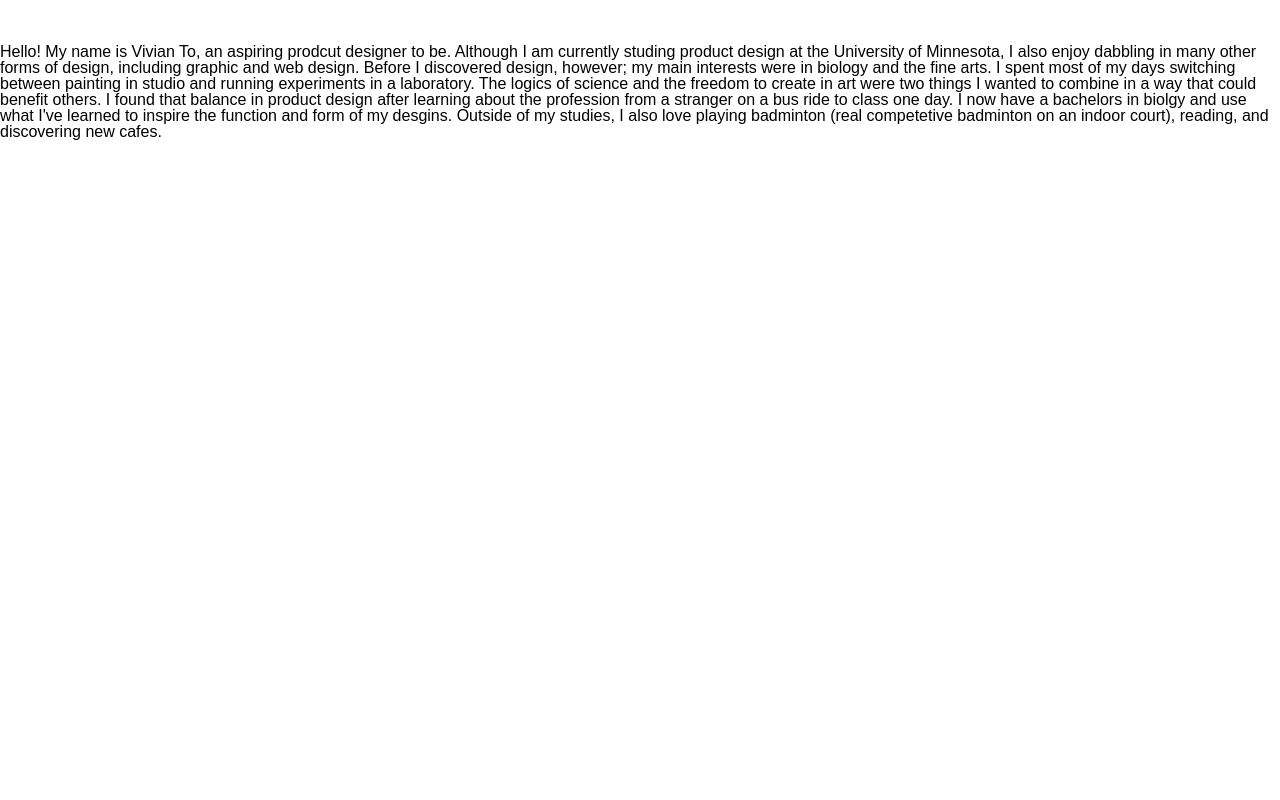
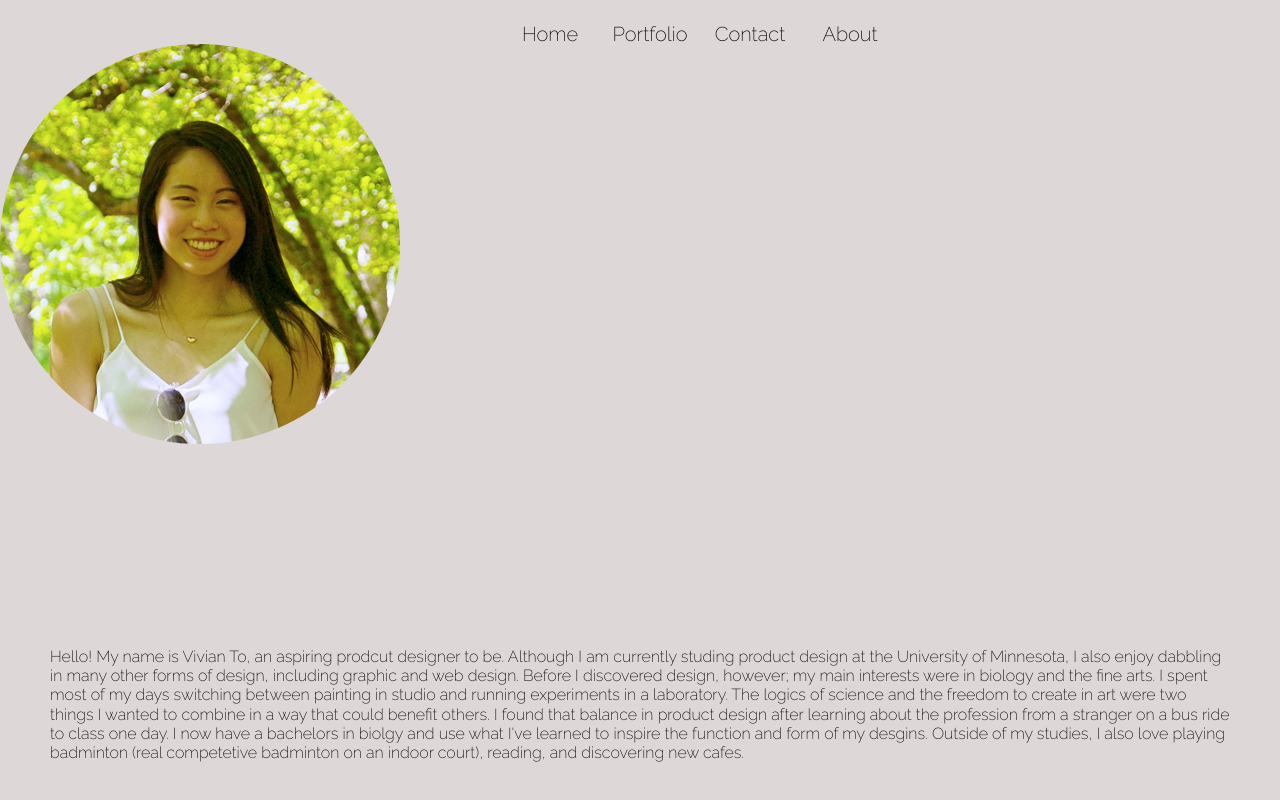
Before and after one commit to toxxx045/final-project--web-design-at-risd--summer-2018--schedule-3, a plain HTML site: page about.html in a window 1280 px wide. Drawn offline with Linux system fonts and the light colour scheme.

Commit message:
Update about

```diff
--- a/about.html
+++ b/about.html
@@ -4,9 +4,9 @@
    <meta charset="UTF-8">
    <meta name="viewport" content="width=device-width, initial-scale=1.0">
    <meta http-equiv="X-UA-Compatible" content="ie=edge">
+   <link href="https://fonts.googleapis.com/css?family=Raleway:200" rel="stylesheet">
    <link href="css/reset.css" rel="stylesheet"><!-- DO NOT EDIT THIS LINE. -->
    <link href="css/style.css" rel="stylesheet">
-   <link href="https://fonts.googleapis.com/css?family=Raleway:200" rel="stylesheet">
    <title>About-Vivian To</title>
 </head>
 <body id="page--about">
@@ -18,14 +18,7 @@
          <li><a href="about.html">About</a></li>
       </ul>
    </nav>
-   <div class="container">
-      <div class="about-container"
-         <img src="img/self.jpg" alt="Image of Vivian To">
-      </div>
-      <div class="about-container"
-         <p>Hello! My name is Vivian To, an aspiring prodcut designer to be. Although I am currently studing product design at the University of Minnesota, I also enjoy dabbling in many other forms of design, including graphic and web design. Before I discovered design, however; my main interests were in biology and the fine arts. I spent most of my days switching between painting in studio and running experiments in a laboratory. The logics of science and the freedom to create in art were two things I wanted to combine in a way that could benefit others. I found that balance in product design after learning about the profession from a stranger on a bus ride to class one day. I now have a bachelors in biolgy and use what I've learned to inspire the function and form of my desgins. Outside of my studies, I also love playing badminton (real competetive badminton on an indoor court), reading, and discovering new cafes.
-      </div>
-   </div>
-
+   <img src="img/self.jpg" alt="Image of Vivian To">
+   <p>Hello! My name is Vivian To, an aspiring prodcut designer to be. Although I am currently studing product design at the University of Minnesota, I also enjoy dabbling in many other forms of design, including graphic and web design. Before I discovered design, however; my main interests were in biology and the fine arts. I spent most of my days switching between painting in studio and running experiments in a laboratory. The logics of science and the freedom to create in art were two things I wanted to combine in a way that could benefit others. I found that balance in product design after learning about the profession from a stranger on a bus ride to class one day. I now have a bachelors in biolgy and use what I've learned to inspire the function and form of my desgins. Outside of my studies, I also love playing badminton (real competetive badminton on an indoor court), reading, and discovering new cafes.</p>
 </body>
 </html>
--- a/sass/style.scss
+++ b/sass/style.scss
@@ -54,10 +54,10 @@ body {
       background: $bg-color url("../img/ship.jpg");
    }
 
-   &---about {
+   &--about {
       background: $bg-color;
 
-      > p {
+      p {
          font-family: $font-stack--content;
          margin-top:200px;
          margin-left: 50px;
@@ -65,8 +65,14 @@ body {
          line-height: 1.2;
       }
 
-      > img {
+      img {
          border-radius: 50%;
+      }
+
+      nav {
+         a {
+            color: black;
+         }
       }
    }
 
```
Also changed, not shown: css/style.css.
